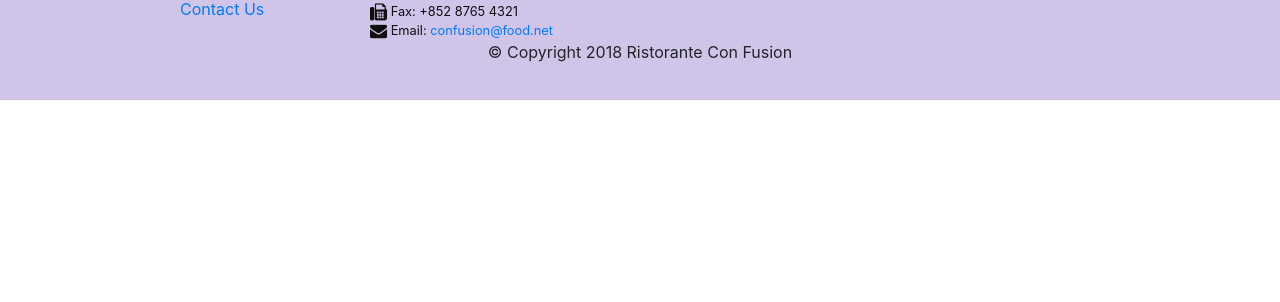
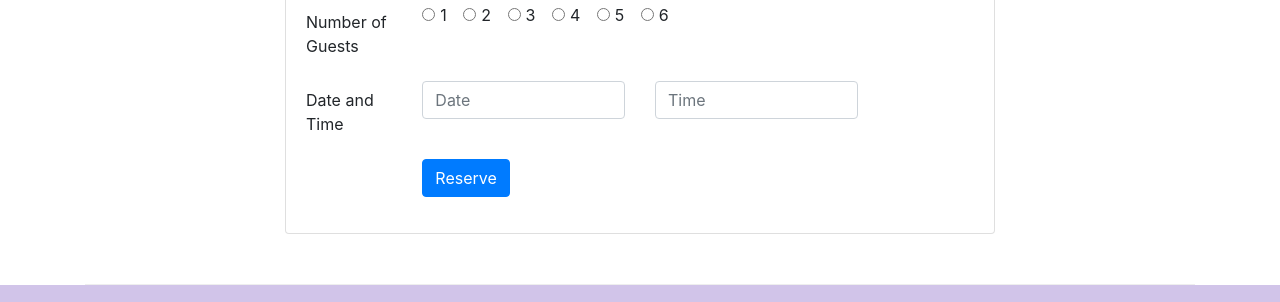
Before and after one commit to AsadUrRehmanCs111/Bootstrap-Learning, a website: page index.html in a window 1280 px wide. Shown: the part 1661-1963 px from the top of the page. Before the commit the page ends 1761 px from the top, so only its background shows below. Drawn offline with nearby package versions, Linux system fonts and the light colour scheme.

Commit message:
Done with assignment number 2 of my course

```diff
--- a/index.html
+++ b/index.html
@@ -45,7 +45,7 @@
   <header class="jumbotron">
     <div class="container">
       <div class="row row-header">
-        <div class="col-12 col-sm-6">
+        <div class="col-sm-6">
           <h1>Ristorante con Fusion</h1>
           <p>
             We take inspiration from the World's best cuisines, and create a
@@ -53,8 +53,11 @@
             your culinary senses!
           </p>
         </div>
-        <div class="col-12 col-sm align-self-center">
+        <div class="col-sm-3 align-self-center">
           <img src="img/logo.png" class="img-fluid">
+        </div>
+        <div class="col-sm-3 align-self-center">
+          <a class="btn btn-warning btn-block" href="#reservation-form" role="button">Reserve Table</a>
         </div>
       </div>
     </div>
@@ -69,7 +72,7 @@
         <div class="media">
           <img class="d-flex mr-3 img-thumbnail align-self-center" src="img/uthappizza.png" alt="Uthappizza">
           <div class="media-body">
-            <h2 class="mt-0">Uthappizza <span class="badge badge-danger">HOT</span><span
+            <h2 class="mt-0">Uthappizza <span class="badge badge-danger">HOT</span> <span
                 class="badge badge-pill badge-secondary">$4.99</span></h2>
             <p class="d-none d-sm-block">A unique combination of Indian Uthappam (pancake) and
               Italian pizza, topped with Cerignola olives, ripe vine
@@ -85,13 +88,18 @@
         <h3>This Month's Promotions</h3>
       </div>
       <div class="col col-sm col-md">
-        <h2>Weekend Grand Buffet</h2>
-        <p>
-          Featuring mouthwatering combinations with a choice of five different
-          salads, six enticing appetizers, six main entrees and five choicest
-          desserts. Free flowing bubbly and soft drinks. All for just $19.99
-          per person
-        </p>
+        <div class="media">
+          <div class="media-body">
+            <h2 class="mt-0">Weekend Grand Buffet <span class="badge badge-danger"> New</span></h2>
+            <p class="d-none d-sm-block">
+              Featuring mouthwatering combinations with a choice of five different
+              salads, six enticing appetizers, six main entrees and five choicest
+              desserts. Free flowing bubbly and soft drinks. All for just $19.99
+              per person
+            </p>
+          </div>
+          <img class="d-flex img-thumbnail align-self-end mr-3 align-self-center" src="img/buffet.png" alt="Buffet">
+        </div>
       </div>
     </div>
 
@@ -112,6 +120,69 @@
             </p>
           </div>
         </div>
+      </div>
+    </div>
+    <div class="row row-content align-items-center justify-content-center">
+      <div class="col-md-8 col-sm-12">
+        <div class="card">
+          <h3 class="card-header bg-warning text-white">Reserve a Table</h3>
+          <div class="card-body">
+            <form id="reservation-form">
+              <div class="form-group row">
+                <label for="firstname" class="col-sm-12 col-md-2 col-form-label">Number of Guests</label>
+                <div class="col-sm-12 col-md">
+                  <div class="form-check form-check-inline">
+                    <input class="form-check-input" type="radio" name="inlineRadioOptions" id="inlineRadio1"
+                      value="option1">
+                    <label class="form-check-label" for="inlineRadio1">1</label>
+                  </div>
+                  <div class="form-check form-check-inline">
+                    <input class="form-check-input" type="radio" name="inlineRadioOptions" id="inlineRadio2"
+                      value="option2">
+                    <label class="form-check-label" for="inlineRadio2">2</label>
+                  </div>
+                  <div class="form-check form-check-inline">
+                    <input class="form-check-input" type="radio" name="inlineRadioOptions" id="inlineRadio3"
+                      value="option3">
+                    <label class="form-check-label" for="inlineRadio3">3</label>
+                  </div>
+                  <div class="form-check form-check-inline">
+                    <input class="form-check-input" type="radio" name="inlineRadioOptions" id="inlineRadio4"
+                      value="option4">
+                    <label class="form-check-label" for="inlineRadio1">4</label>
+                  </div>
+                  <div class="form-check form-check-inline">
+                    <input class="form-check-input" type="radio" name="inlineRadioOptions" id="inlineRadio5"
+                      value="option5">
+                    <label class="form-check-label" for="inlineRadio2">5</label>
+                  </div>
+                  <div class="form-check form-check-inline">
+                    <input class="form-check-input" type="radio" name="inlineRadioOptions" id="inlineRadio6"
+                      value="option6">
+                    <label class="form-check-label" for="inlineRadio3">6</label>
+                  </div>
+                </div>
+              </div>
+
+              <div class="form-group row">
+                <label for="lastname" class="col-md-2 col-sm-12 col-form-label">Date and Time</label>
+                <div class="col-md-4 col-sm-5">
+                  <input type="text" class="form-control" id="date" name="lastname" placeholder="Date">
+                </div>
+                <div class="col-md-4 col-sm-5">
+                  <input type="text" class="form-control" id="time" name="areacode" placeholder="Time">
+                </div>
+              </div>
+              <div class="form-group row">
+                <div class="col-md-2 offset-md-2">
+                  <button type="submit" class="btn btn-primary">Reserve</button>
+                </div>
+              </div>
+            </form>
+
+          </div>
+        </div>
+
       </div>
     </div>
   </div>
```
